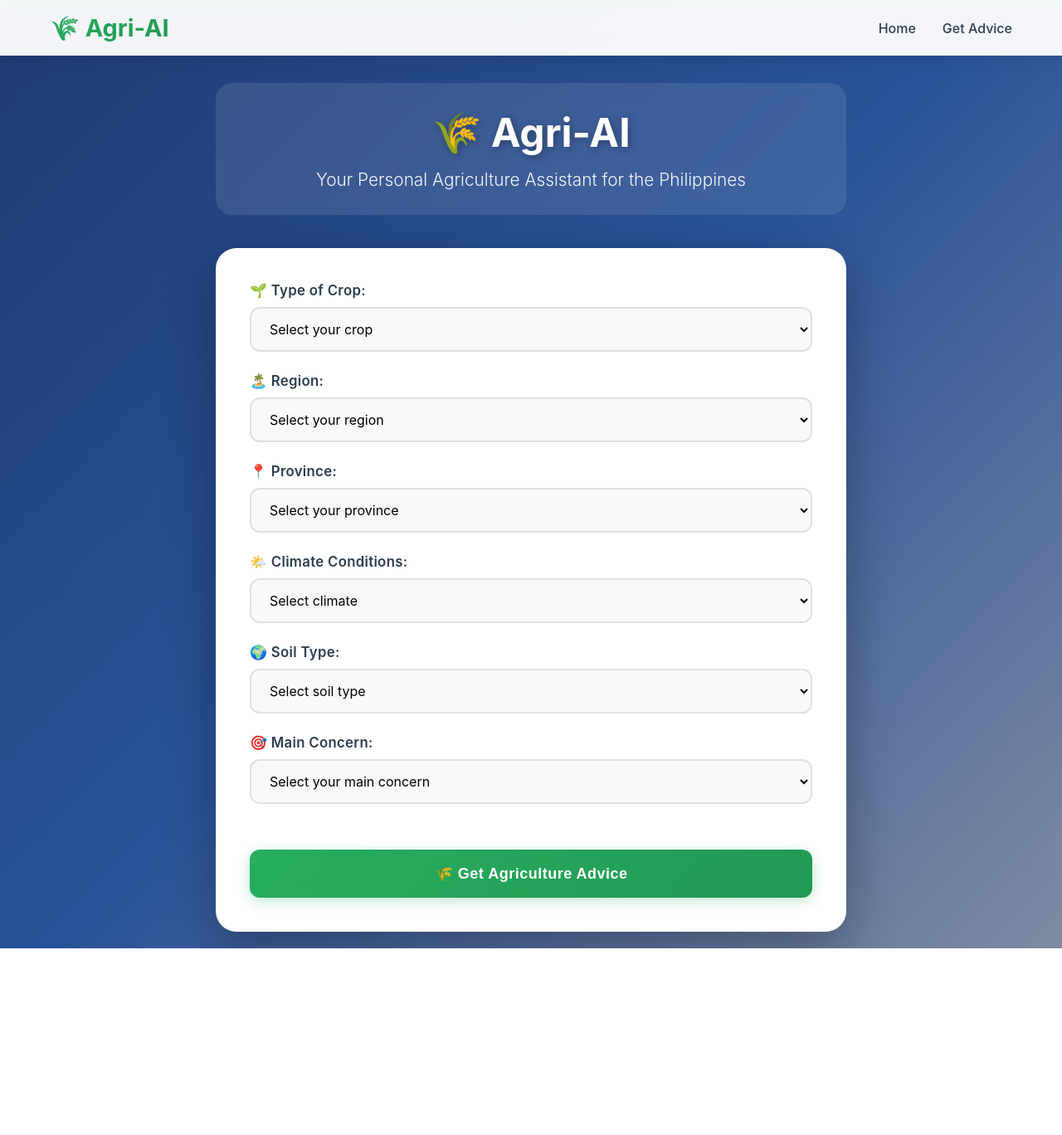
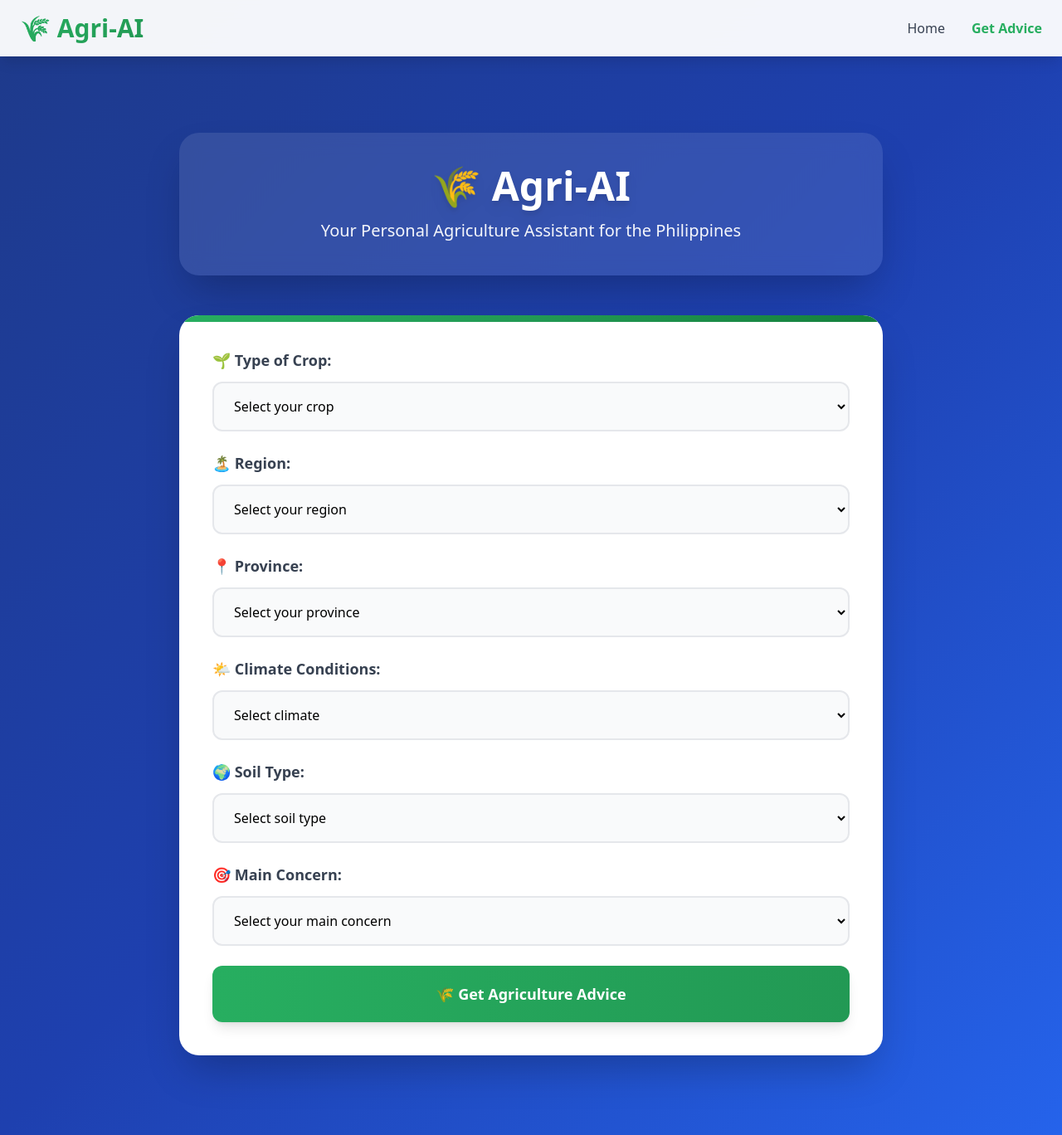
Before and after one commit to bossmiks/agri-ai, a Flask app: page /app in a window 1280 px wide. Shown: the whole page at 83% size. Before the commit the page ends 1143 px from the top, so only its background shows below. Run offline with Flask 3, Linux system fonts and the light colour scheme; some libraries are stand-ins or nearby versions.

Commit message:
Enhance AI capabilities and UI for Agriculture Assistant
- Updated AI response generation in `agriculture_assistant.py` to include context-aware prompts and improved advice structure.
- Refined water management and pest control advice with AI-driven insights.
- Revamped `index.html` for better user experience with Tailwind CSS, including a new layout and improved form styling.

```diff
--- a/templates/index.html
+++ b/templates/index.html
@@ -4,315 +4,75 @@
     <meta charset="UTF-8">
     <meta name="viewport" content="width=device-width, initial-scale=1.0">
     <title>Agri-AI - Agriculture Assistant for Philippines</title>
+    <script src="https://cdn.tailwindcss.com"></script>
+    <script>
+        tailwind.config = {
+            theme: {
+                extend: {
+                    colors: {
+                        primary: '#27ae60',
+                        secondary: '#229954',
+                    }
+                }
+            }
+        }
+    </script>
     <style>
-        * { margin: 0; padding: 0; box-sizing: border-box; }
-        body {
-            font-family: 'Inter', -apple-system, BlinkMacSystemFont, 'Segoe UI', Roboto, sans-serif;
-            background: linear-gradient(135deg, #1e3c72 0%, #2a5298 50%, #7e8ba3 100%);
-            min-height: 100vh;
+        @keyframes slideIn {
+            from { opacity: 0; transform: translateY(20px); }
+            to { opacity: 1; transform: translateY(0); }
         }
-
-        /* Header */
-        .nav-header {
-            background: rgba(255, 255, 255, 0.95);
-            backdrop-filter: blur(10px);
-            padding: 1rem 0;
-            position: fixed;
-            width: 100%;
-            top: 0;
-            z-index: 1000;
-            box-shadow: 0 2px 20px rgba(0, 0, 0, 0.1);
+        @keyframes spin {
+            0% { transform: rotate(0deg); }
+            100% { transform: rotate(360deg); }
         }
-
-        .nav-container {
-            max-width: 1200px;
-            margin: 0 auto;
-            padding: 0 20px;
-            display: flex;
-            justify-content: space-between;
-            align-items: center;
-        }
-
-        .logo {
-            font-size: 1.8rem;
-            font-weight: 700;
+        .gradient-text {
             background: linear-gradient(135deg, #27ae60, #229954);
             -webkit-background-clip: text;
             -webkit-text-fill-color: transparent;
             background-clip: text;
-            text-decoration: none;
         }
-
-        .nav-links {
-            display: flex;
-            list-style: none;
-            gap: 2rem;
-        }
-
-        .nav-links a {
-            text-decoration: none;
-            color: #2c3e50;
-            font-weight: 500;
-            transition: color 0.3s;
-        }
-
-        .nav-links a:hover {
-            color: #27ae60;
-        }
-
-        .container { max-width: 800px; margin: 0 auto; padding: 20px; margin-top: 80px; }
-        .header {
-            text-align: center;
-            color: white;
-            margin-bottom: 40px;
-            padding: 30px;
-            background: rgba(255, 255, 255, 0.1);
-            backdrop-filter: blur(10px);
-            border-radius: 20px;
-        }
-        .header h1 {
-            font-size: 3em;
-            margin-bottom: 15px;
-            font-weight: 700;
-            text-shadow: 2px 2px 8px rgba(0, 0, 0, 0.3);
-        }
-        .header p {
-            font-size: 1.3em;
-            opacity: 0.95;
-            font-weight: 300;
-        }
-        .form-container {
-            background: white;
-            border-radius: 25px;
-            padding: 40px;
-            box-shadow: 0 20px 60px rgba(0,0,0,0.3);
-            border: 1px solid rgba(255, 255, 255, 0.2);
-        }
-
-        .form-container::before {
-            content: '';
-            position: absolute;
-            top: 0;
-            left: 0;
-            right: 0;
-            height: 5px;
-            background: linear-gradient(90deg, #27ae60, #229954, #1e8449);
-            border-radius: 25px 25px 0 0;
-        }
-        .form-group {
-            margin-bottom: 25px;
-            position: relative;
-        }
-        label {
-            display: block;
-            margin-bottom: 10px;
-            font-weight: 600;
-            color: #2c3e50;
-            font-size: 1.05rem;
-            letter-spacing: 0.3px;
-        }
-        select, input {
-            width: 100%;
-            padding: 14px 18px;
-            border: 2px solid #e0e0e0;
-            border-radius: 12px;
-            font-size: 16px;
-            transition: all 0.3s ease;
-            background: #f8f9fa;
-            font-family: inherit;
-        }
-        select:focus, input:focus {
-            outline: none;
-            border-color: #27ae60;
-            background: white;
-            box-shadow: 0 0 0 4px rgba(39, 174, 96, 0.1);
-            transform: translateY(-2px);
-        }
-        select:hover, input:hover {
-            border-color: #27ae60;
-        }
-        .btn {
-            background: linear-gradient(135deg, #27ae60, #229954);
-            color: white;
-            padding: 18px 30px;
-            border: none;
-            border-radius: 12px;
-            font-size: 18px;
-            font-weight: 600;
-            cursor: pointer;
-            width: 100%;
-            margin-top: 30px;
-            transition: all 0.3s ease;
-            box-shadow: 0 4px 15px rgba(39, 174, 96, 0.3);
-            letter-spacing: 0.5px;
-        }
-        .btn:hover {
-            background: linear-gradient(135deg, #229954, #1e8449);
-            transform: translateY(-2px);
-            box-shadow: 0 6px 25px rgba(39, 174, 96, 0.4);
-        }
-        .btn:active {
-            transform: translateY(0);
-        }
-
-        .btn:disabled {
-            background: linear-gradient(135deg, #95a5a6, #7f8c8d);
-            cursor: not-allowed;
-            opacity: 0.7;
-        }
-
-        .action-buttons {
-            display: flex;
-            gap: 10px;
-            margin-top: 20px;
-        }
-
-        .btn-secondary {
-            background: linear-gradient(135deg, #3498db, #2980b9);
-            color: white;
-            padding: 12px 24px;
-            border: none;
-            border-radius: 10px;
-            font-size: 16px;
-            font-weight: 600;
-            cursor: pointer;
-            transition: all 0.3s ease;
-            box-shadow: 0 4px 15px rgba(52, 152, 219, 0.3);
-        }
-
-        .btn-secondary:hover {
-            background: linear-gradient(135deg, #2980b9, #21618c);
-            transform: translateY(-2px);
-            box-shadow: 0 6px 20px rgba(52, 152, 219, 0.4);
-        }
-
-        .error-message {
-            background: #fee;
-            border: 2px solid #e74c3c;
-            color: #c0392b;
-            padding: 20px;
-            border-radius: 12px;
-            margin-top: 20px;
-        }
-        .result {
-            margin-top: 30px;
-            padding: 30px;
-            background: white;
-            border-radius: 15px;
-            border: 2px solid #27ae60;
-            box-shadow: 0 8px 25px rgba(0, 0, 0, 0.15);
-            animation: slideIn 0.5s ease-out;
-        }
-
-        @keyframes slideIn {
-            from {
-                opacity: 0;
-                transform: translateY(20px);
-            }
-            to {
-                opacity: 1;
-                transform: translateY(0);
-            }
-        }
-
-        .result-header {
-            display: flex;
-            align-items: center;
-            gap: 10px;
-            margin-bottom: 20px;
-            padding-bottom: 15px;
-            border-bottom: 2px solid #e9ecef;
-        }
-
-        .result-header h3 {
-            color: #27ae60;
-            font-size: 1.5rem;
-            margin: 0;
-        }
-
-        .result-content {
-            line-height: 1.8;
-            color: #2c3e50;
-        }
-
-        .result-content h4 {
-            color: #27ae60;
-            margin-top: 20px;
-            margin-bottom: 10px;
-            font-size: 1.2rem;
-        }
-
-        .result-content ul {
-            margin-left: 20px;
-            margin-bottom: 15px;
-        }
-
-        .result-content li {
-            margin-bottom: 8px;
-        }
-        .loading {
-            text-align: center;
-            color: #27ae60;
-            font-size: 1.1rem;
-            font-weight: 500;
-        }
-
         .spinner {
-            display: inline-block;
-            width: 50px;
-            height: 50px;
-            border: 4px solid #e9ecef;
+            width: 50px; height: 50px;
+            border: 4px solid #e5e7eb;
             border-top: 4px solid #27ae60;
             border-radius: 50%;
             animation: spin 1s linear infinite;
-            margin: 20px auto;
+            margin: 0 auto;
         }
-
-        @keyframes spin {
-            0% { transform: rotate(0deg); }
-            100% { transform: rotate(360deg); }
-        }
-
-        .loading-container {
-            padding: 40px;
-            text-align: center;
-        }
-
-        .loading-text {
-            margin-top: 15px;
-            color: #7f8c8d;
-            font-size: 0.95rem;
-        }
-        .emoji { font-size: 1.5em; margin-right: 10px; }
-
         @media print {
-            .nav-header, .btn, .action-buttons, .header { display: none; }
-            .result { border: none; box-shadow: none; }
+            .no-print { display: none !important; }
         }
     </style>
 </head>
-<body>
-    <header class="nav-header">
-        <nav class="nav-container">
-            <a href="/" class="logo">🌾 Agri-AI</a>
-            <ul class="nav-links">
-                <li><a href="/">Home</a></li>
-                <li><a href="/app">Get Advice</a></li>
+<body class="bg-gradient-to-br from-blue-900 via-blue-800 to-blue-600 min-h-screen">
+    <!-- Header -->
+    <header class="no-print fixed top-0 w-full bg-white/95 backdrop-blur-lg shadow-lg z-50">
+        <nav class="max-w-7xl mx-auto px-6 py-4 flex justify-between items-center">
+            <a href="/" class="text-3xl font-bold gradient-text">🌾 Agri-AI</a>
+            <ul class="flex gap-8">
+                <li><a href="/" class="text-gray-700 hover:text-primary font-medium transition">Home</a></li>
+                <li><a href="/app" class="text-primary font-semibold">Get Advice</a></li>
             </ul>
         </nav>
     </header>
 
-    <div class="container">
-        <div class="header">
-            <h1>🌾 Agri-AI</h1>
-            <p>Your Personal Agriculture Assistant for the Philippines</p>
+    <!-- Main Content -->
+    <div class="max-w-4xl mx-auto px-6 py-24 mt-16">
+        <!-- Hero Header -->
+        <div class="text-center text-white mb-12 bg-white/10 backdrop-blur-md rounded-3xl p-10 shadow-2xl no-print">
+            <h1 class="text-5xl font-bold mb-4 drop-shadow-lg">🌾 Agri-AI</h1>
+            <p class="text-xl opacity-95">Your Personal Agriculture Assistant for the Philippines</p>
         </div>
 
-        <div class="form-container">
-            <form id="farmingForm">
-                <div class="form-group">
-                    <label for="crop">🌱 Type of Crop:</label>
-                    <select id="crop" name="crop" required>
+        <!-- Form Container -->
+        <div class="bg-white rounded-3xl shadow-2xl p-10 relative overflow-hidden">
+            <div class="absolute top-0 left-0 right-0 h-2 bg-gradient-to-r from-primary via-secondary to-green-700"></div>
+
+            <form id="farmingForm" class="space-y-6">
+                <div>
+                    <label for="crop" class="block text-gray-700 font-semibold mb-3 text-lg">🌱 Type of Crop:</label>
+                    <select id="crop" name="crop" required class="w-full px-5 py-4 border-2 border-gray-200 rounded-xl bg-gray-50 focus:border-primary focus:bg-white focus:ring-4 focus:ring-primary/10 transition-all duration-300 hover:border-primary text-base">
                         <option value="">Select your crop</option>
                         <option value="Rice">Rice</option>
                         <option value="Corn">Corn</option>
@@ -325,9 +85,9 @@
                     </select>
                 </div>
 
-                <div class="form-group">
-                    <label for="region">🏝️ Region:</label>
-                    <select id="region" name="region" required>
+                <div>
+                    <label for="region" class="block text-gray-700 font-semibold mb-3 text-lg">🏝️ Region:</label>
+                    <select id="region" name="region" required class="w-full px-5 py-4 border-2 border-gray-200 rounded-xl bg-gray-50 focus:border-primary focus:bg-white focus:ring-4 focus:ring-primary/10 transition-all duration-300 hover:border-primary text-base">
                         <option value="">Select your region</option>
                         <option value="NCR">National Capital Region (NCR)</option>
                         <option value="CAR">Cordillera Administrative Region (CAR)</option>
@@ -349,9 +109,9 @@
                     </select>
                 </div>
 
-                <div class="form-group">
-                    <label for="province">📍 Province:</label>
-                    <select id="province" name="province" required>
+                <div>
+                    <label for="province" class="block text-gray-700 font-semibold mb-3 text-lg">📍 Province:</label>
+                    <select id="province" name="province" required class="w-full px-5 py-4 border-2 border-gray-200 rounded-xl bg-gray-50 focus:border-primary focus:bg-white focus:ring-4 focus:ring-primary/10 transition-all duration-300 hover:border-primary text-base">
                         <option value="">Select your province</option>
                         <option value="Abra">Abra</option>
                         <option value="Agusan del Norte">Agusan del Norte</option>
@@ -414,9 +174,9 @@
                     </select>
                 </div>
 
-                <div class="form-group">
-                    <label for="climate">🌤️ Climate Conditions:</label>
-                    <select id="climate" name="climate" required>
+                <div>
+                    <label for="climate" class="block text-gray-700 font-semibold mb-3 text-lg">🌤️ Climate Conditions:</label>
+                    <select id="climate" name="climate" required class="w-full px-5 py-4 border-2 border-gray-200 rounded-xl bg-gray-50 focus:border-primary focus:bg-white focus:ring-4 focus:ring-primary/10 transition-all duration-300 hover:border-primary text-base">
                         <option value="">Select climate</option>
                         <option value="Dry season">Dry Season</option>
                         <option value="Wet season">Wet Season</option>
@@ -425,9 +185,9 @@
                     </select>
                 </div>
 
-                <div class="form-group">
-                    <label for="soil_type">🌍 Soil Type:</label>
-                    <select id="soil_type" name="soil_type" required>
+                <div>
+                    <label for="soil_type" class="block text-gray-700 font-semibold mb-3 text-lg">🌍 Soil Type:</label>
+                    <select id="soil_type" name="soil_type" required class="w-full px-5 py-4 border-2 border-gray-200 rounded-xl bg-gray-50 focus:border-primary focus:bg-white focus:ring-4 focus:ring-primary/10 transition-all duration-300 hover:border-primary text-base">
                         <option value="">Select soil type</option>
                         <option value="Sandy loam">Sandy Loam</option>
                         <option value="Clay">Clay</option>
@@ -437,9 +197,9 @@
                     </select>
                 </div>
 
-                <div class="form-group">
-                    <label for="main_concern">🎯 Main Concern:</label>
-                    <select id="main_concern" name="main_concern" required>
+                <div>
+                    <label for="main_concern" class="block text-gray-700 font-semibold mb-3 text-lg">🎯 Main Concern:</label>
+                    <select id="main_concern" name="main_concern" required class="w-full px-5 py-4 border-2 border-gray-200 rounded-xl bg-gray-50 focus:border-primary focus:bg-white focus:ring-4 focus:ring-primary/10 transition-all duration-300 hover:border-primary text-base">
                         <option value="">Select your main concern</option>
                         <option value="Water Management">Water Management</option>
                         <option value="Pest Control">Pest Control</option>
@@ -451,12 +211,12 @@
                     </select>
                 </div>
 
-                <button type="submit" class="btn" id="submitBtn">
+                <button type="submit" id="submitBtn" class="no-print w-full bg-gradient-to-r from-primary to-secondary text-white font-bold py-5 px-8 rounded-xl text-lg shadow-lg hover:shadow-xl hover:-translate-y-1 transition-all duration-300 disabled:opacity-50 disabled:cursor-not-allowed">
                     <span id="btnText">🌾 Get Agriculture Advice</span>
                 </button>
             </form>
 
-            <div id="result" class="result" style="display: none;"></div>
+            <div id="result" style="display: none;" class="mt-8"></div>
         </div>
     </div>
 
@@ -468,96 +228,81 @@
 
         form.addEventListener('submit', async function(e) {
             e.preventDefault();
-
-            // Disable button and show loading state
             submitBtn.disabled = true;
             btnText.innerHTML = '🔄 Processing...';
 
             const formData = new FormData(this);
             const data = Object.fromEntries(formData);
-
-            // Combine region and province into location
             data.location = `${data.region}, ${data.province}`;
             delete data.region;
             delete data.province;
 
-            // Show loading animation
             resultDiv.style.display = 'block';
             resultDiv.innerHTML = `
-                <div class="loading-container">
+                <div class="text-center py-12">
                     <div class="spinner"></div>
-                    <div class="loading">🤖 AI is analyzing your farm conditions...</div>
-                    <div class="loading-text">This may take a few moments</div>
+                    <div class="text-primary text-xl font-semibold mt-6">🤖 AI is analyzing your farm conditions...</div>
+                    <div class="text-gray-500 mt-2">This may take a few moments</div>
                 </div>
             `;
 
             try {
                 const response = await fetch('/get_advice', {
                     method: 'POST',
-                    headers: {
-                        'Content-Type': 'application/json',
-                    },
+                    headers: { 'Content-Type': 'application/json' },
                     body: JSON.stringify(data)
                 });
 
                 const result = await response.json();
 
                 if (result.success) {
-                    // Format the advice with better structure
                     const formattedAdvice = formatAdvice(result.advice);
                     resultDiv.innerHTML = `
-                        <div class="result-header">
-                            <span style="font-size: 2rem;">✅</span>
-                            <h3>Your Personalized Agriculture Advice</h3>
-                        </div>
-                        <div class="result-content">${formattedAdvice}</div>
-                        <div class="action-buttons">
-                            <button class="btn-secondary" onclick="copyToClipboard()">📋 Copy Advice</button>
-                            <button class="btn-secondary" onclick="printAdvice()">🖨️ Print</button>
-                            <button class="btn-secondary" onclick="newQuery()">🔄 New Query</button>
+                        <div class="bg-white border-2 border-primary rounded-2xl p-8 shadow-xl">
+                            <div class="flex items-center gap-3 pb-6 border-b-2 border-gray-100">
+                                <span class="text-4xl">✅</span>
+                                <h3 class="text-2xl font-bold text-primary">Your Personalized Agriculture Advice</h3>
+                            </div>
+                            <div class="mt-6 text-gray-700 leading-relaxed">${formattedAdvice}</div>
+                            <div class="flex gap-3 mt-8 no-print flex-wrap">
+                                <button onclick="copyToClipboard()" class="flex-1 bg-blue-500 hover:bg-blue-600 text-white font-semibold py-3 px-6 rounded-xl transition">📋 Copy</button>
+                                <button onclick="printAdvice()" class="flex-1 bg-purple-500 hover:bg-purple-600 text-white font-semibold py-3 px-6 rounded-xl transition">🖨️ Print</button>
+                                <button onclick="newQuery()" class="flex-1 bg-green-500 hover:bg-green-600 text-white font-semibold py-3 px-6 rounded-xl transition">🔄 New</button>
+                            </div>
                         </div>
                     `;
                 } else {
                     resultDiv.innerHTML = `
-                        <div class="error-message">
+                        <div class="bg-red-50 border-2 border-red-500 text-red-700 p-6 rounded-xl">
                             <strong>❌ Error:</strong> ${result.error}
                         </div>
                     `;
                 }
             } catch (error) {
                 resultDiv.innerHTML = `
-                    <div class="error-message">
+                    <div class="bg-red-50 border-2 border-red-500 text-red-700 p-6 rounded-xl">
                         <strong>❌ Connection Error:</strong> ${error.message}
                     </div>
                 `;
             } finally {
-                // Re-enable button
                 submitBtn.disabled = false;
                 btnText.innerHTML = '🌾 Get Agriculture Advice';
             }
         });
 
         function formatAdvice(advice) {
-            // Convert plain text to formatted HTML
             let formatted = advice
-                .replace(/\n\n/g, '</p><p>')
+                .replace(/\n\n/g, '</p><p class="mt-4">')
                 .replace(/\n/g, '<br>')
-                .replace(/\*\*(.+?)\*\*/g, '<strong>$1</strong>')
+                .replace(/\*\*(.+?)\*\*/g, '<strong class="text-primary">$1</strong>')
                 .replace(/\*(.+?)\*/g, '<em>$1</em>');
-
-            // Wrap in paragraph if not already
-            if (!formatted.startsWith('<')) {
-                formatted = '<p>' + formatted + '</p>';
-            }
-
+            if (!formatted.startsWith('<')) formatted = '<p>' + formatted + '</p>';
             return formatted;
         }
 
         function copyToClipboard() {
-            const content = document.querySelector('.result-content').innerText;
-            navigator.clipboard.writeText(content).then(() => {
-                alert('✅ Advice copied to clipboard!');
-            });
+            const content = document.querySelector('#result .text-gray-700').innerText;
+            navigator.clipboard.writeText(content).then(() => alert('✅ Advice copied to clipboard!'));
         }
 
         function printAdvice() {
```
Also changed, not shown: agriculture_assistant.py (+105 -18 lines).
